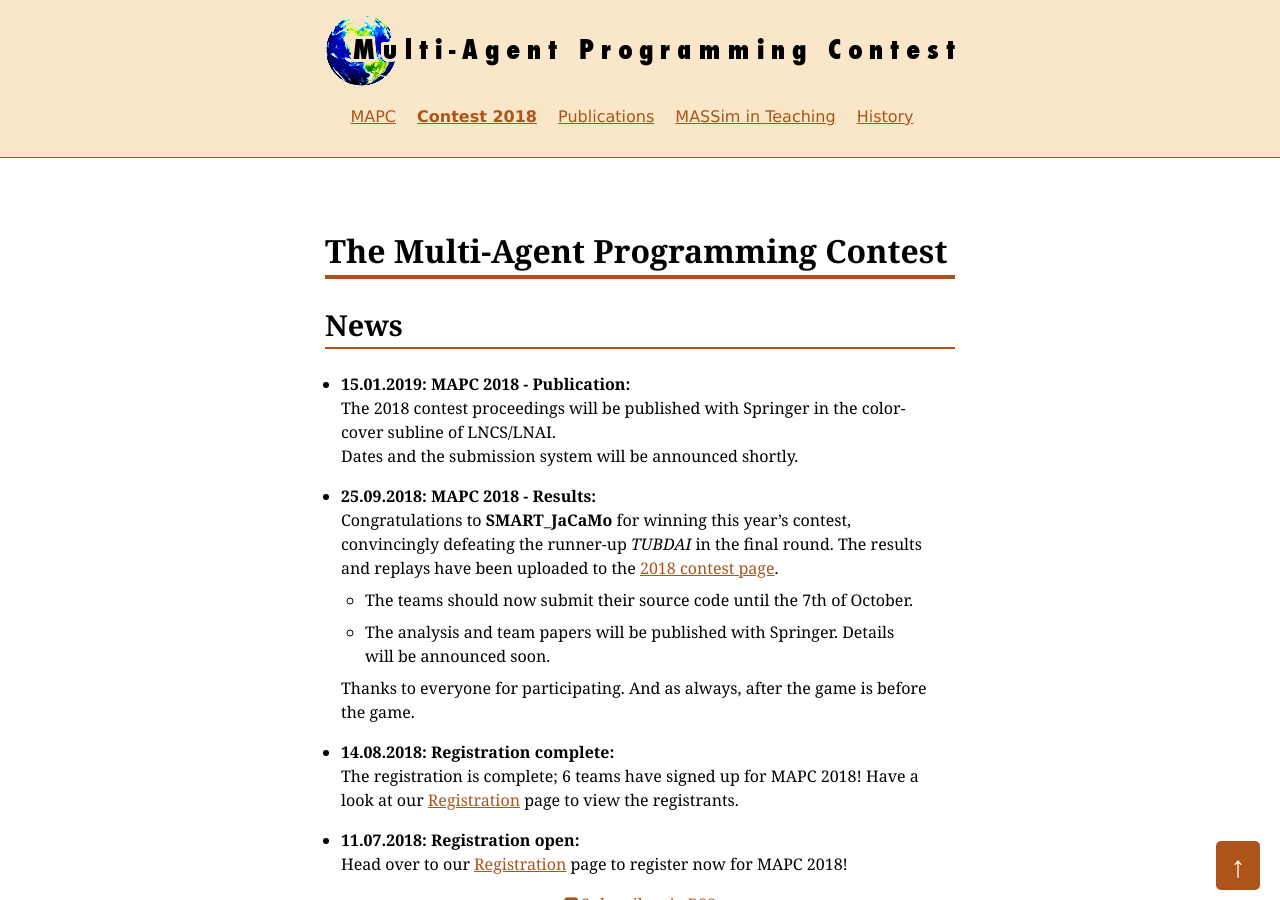
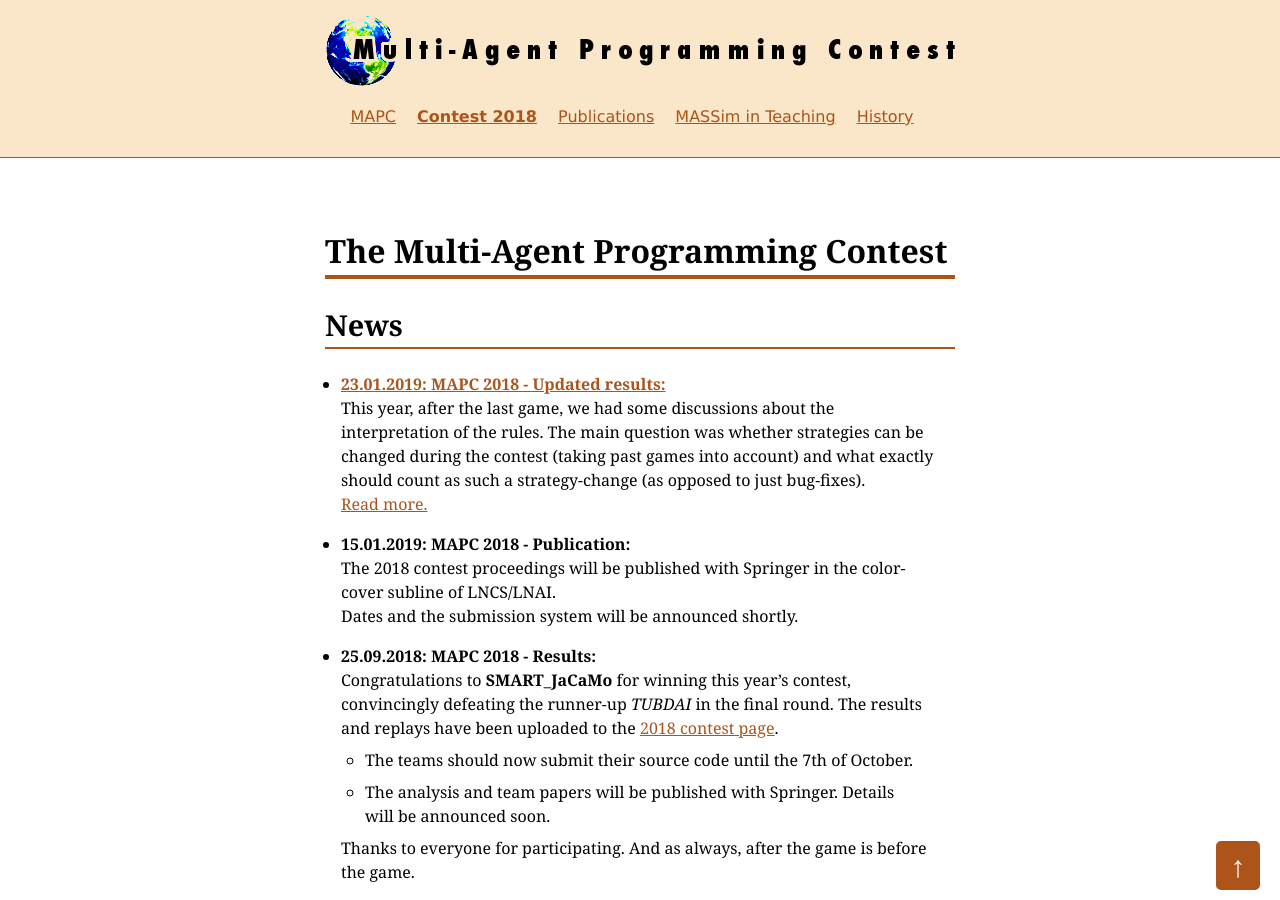
Before and after one commit to agentcontest/agentcontest.github.io, a Jekyll site: the page built from index.html, in a window 1280 px wide and 900 px high. Built offline with Jekyll 4.4.1, drawn with Linux system fonts in a browser that asks for light colours.

Commit message:
announce updated results after rule debate

```diff
--- /dev/null
+++ b/_posts/2019-01-23-results.md
@@ -0,0 +1,21 @@
+---
+layout: post
+title: MAPC 2018 - Updated results
+date: 2019-01-23 15:00:00 +0200
+author: MAPC organizers
+read_more: true
+---
+
+This year, after the last game, we had some discussions about the interpretation of the rules. The main question was whether strategies can be changed during the contest (taking past games into account) and what exactly should count as such a strategy-change (as opposed to just bug-fixes).
+
+As we, the organizers, are responsible for a clear and consistent set of rules, the Steering committee decided about this matter.
+The final decision, supported by the involved teams and the organizing committee is the following:
+
+- There is no first place this year.
+- There are two second places, ex aequo, by the teams TUBDAI and SMART_JaCaMo.
+- The price is equally shared among the two second places.
+
+We believe this discussion should be turned into a positive direction, by openly discussing the future of the contest
+and the interpretation of the rules. To this end, we have extended our set of questions to address this issue.
+(We will update you with the questionaire and information about the publication in the next days.)
+We invite all teams to share their viewpoint with us and hopefully make the Contest even more interesting.
```
Also changed, not shown: 2018/index.md (+2 -2 lines).
